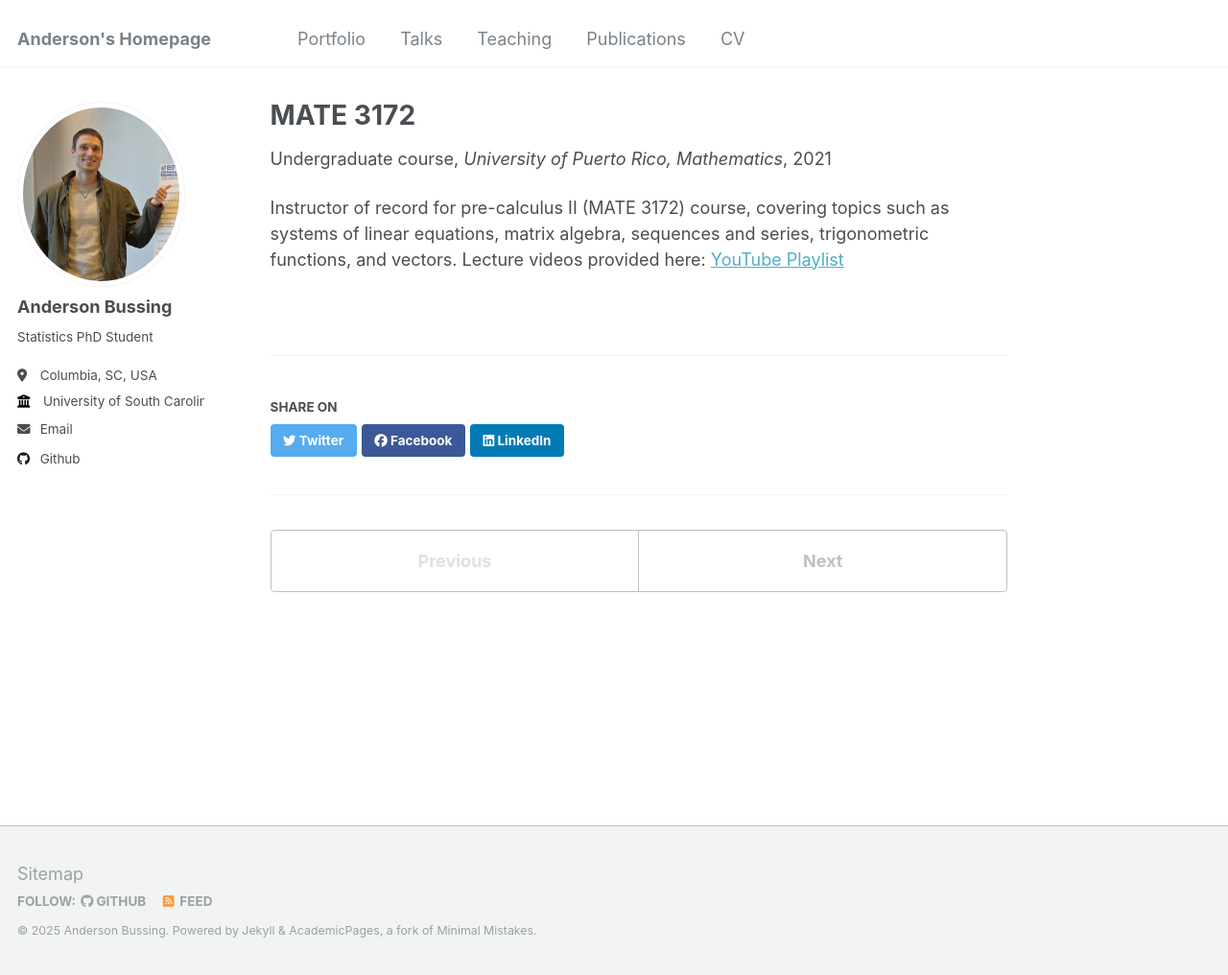
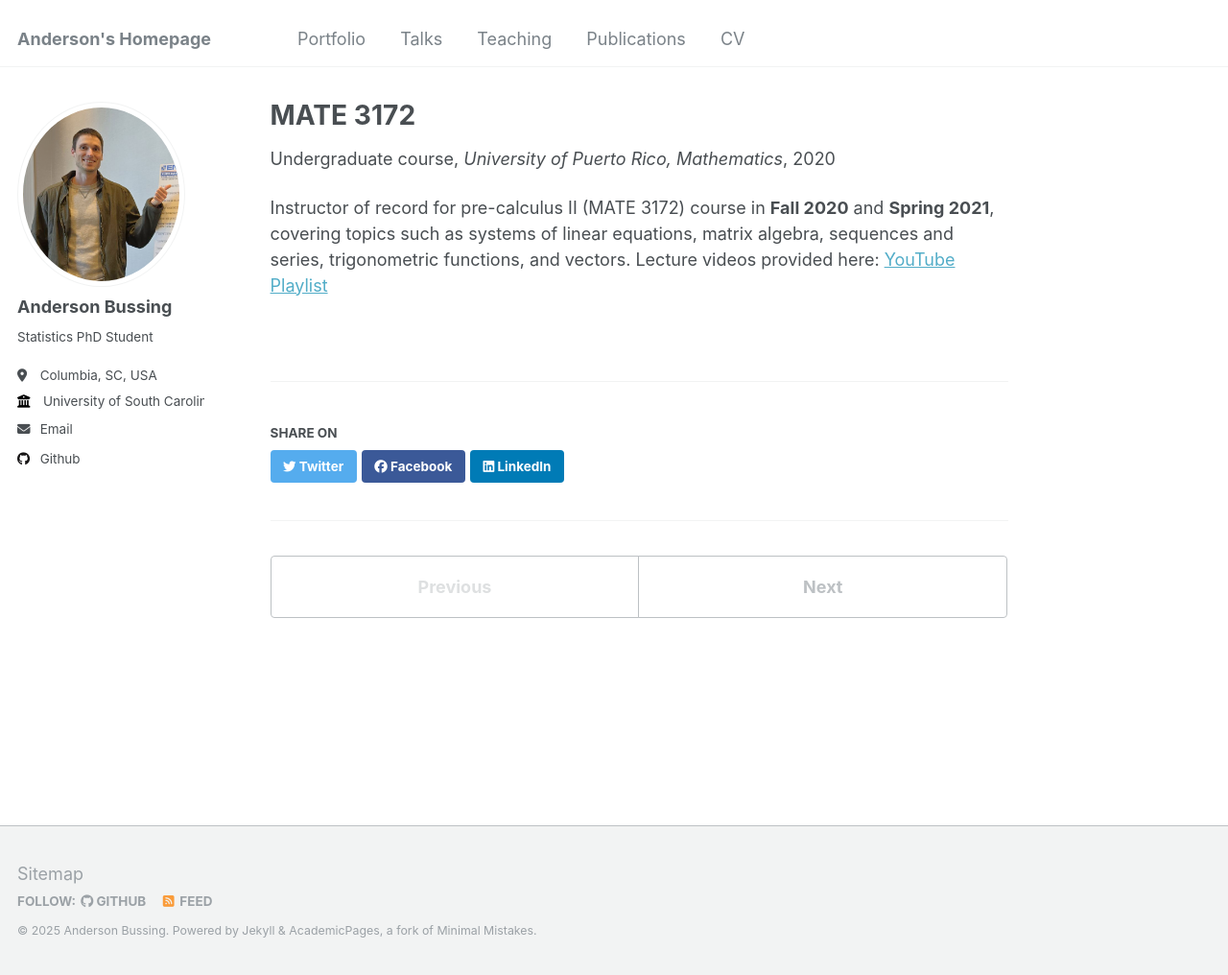
Before and after one commit to abussing/abussing.github.io, a Jekyll site: the page built from _teaching/2021-spring-teaching-1.md, in a window 1280 px wide and 1016 px high. Shown: the whole window at 96% size. Built offline with Jekyll 4.4.1, drawn with Linux system fonts in a browser that asks for light colours.

Commit message:
Update 2021-spring-teaching-1.md

```diff
--- a/_teaching/2021-spring-teaching-1.md
+++ b/_teaching/2021-spring-teaching-1.md
@@ -4,8 +4,9 @@
 type: "Undergraduate course"
 permalink: /teaching/2021-spring-teaching-1
 venue: "University of Puerto Rico, Mathematics"
-date: 2021-01-14
+date: 2020-08-15  # Use the earliest semester for sorting
 location: "Mayagüez, Puerto Rico"
+semesters: ["Fall 2020", "Spring 2021"]
 ---
 
-Instructor of record for pre-calculus II (MATE 3172) course, covering topics such as systems of linear equations, matrix algebra, sequences and series, trigonometric functions, and vectors. Lecture videos provided here: [YouTube Playlist](https://www.youtube.com/playlist?list=PL9z8gr5IRHKKX4RgvmOLOVXSKlH3sbteQ)
+Instructor of record for pre-calculus II (MATE 3172) course in **Fall 2020** and **Spring 2021**, covering topics such as systems of linear equations, matrix algebra, sequences and series, trigonometric functions, and vectors. Lecture videos provided here: [YouTube Playlist](https://www.youtube.com/playlist?list=PL9z8gr5IRHKKX4RgvmOLOVXSKlH3sbteQ)
```
